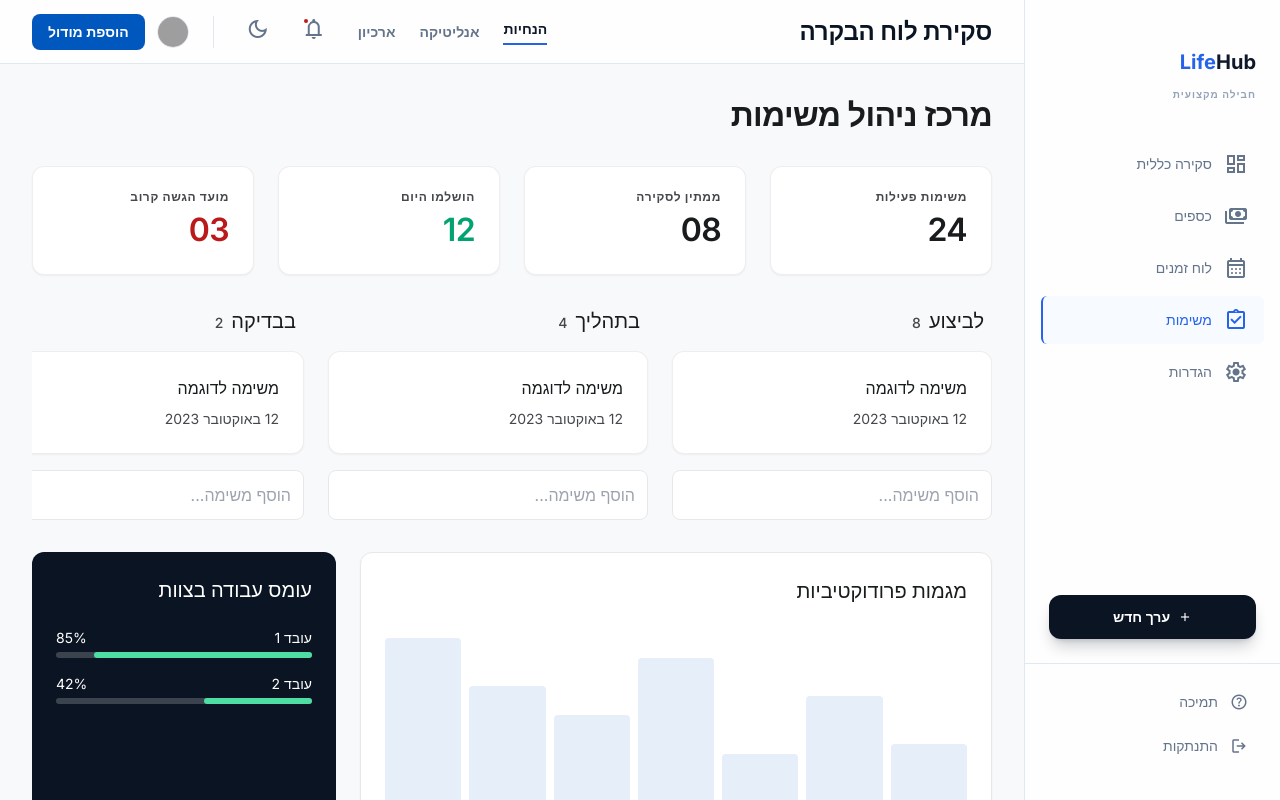
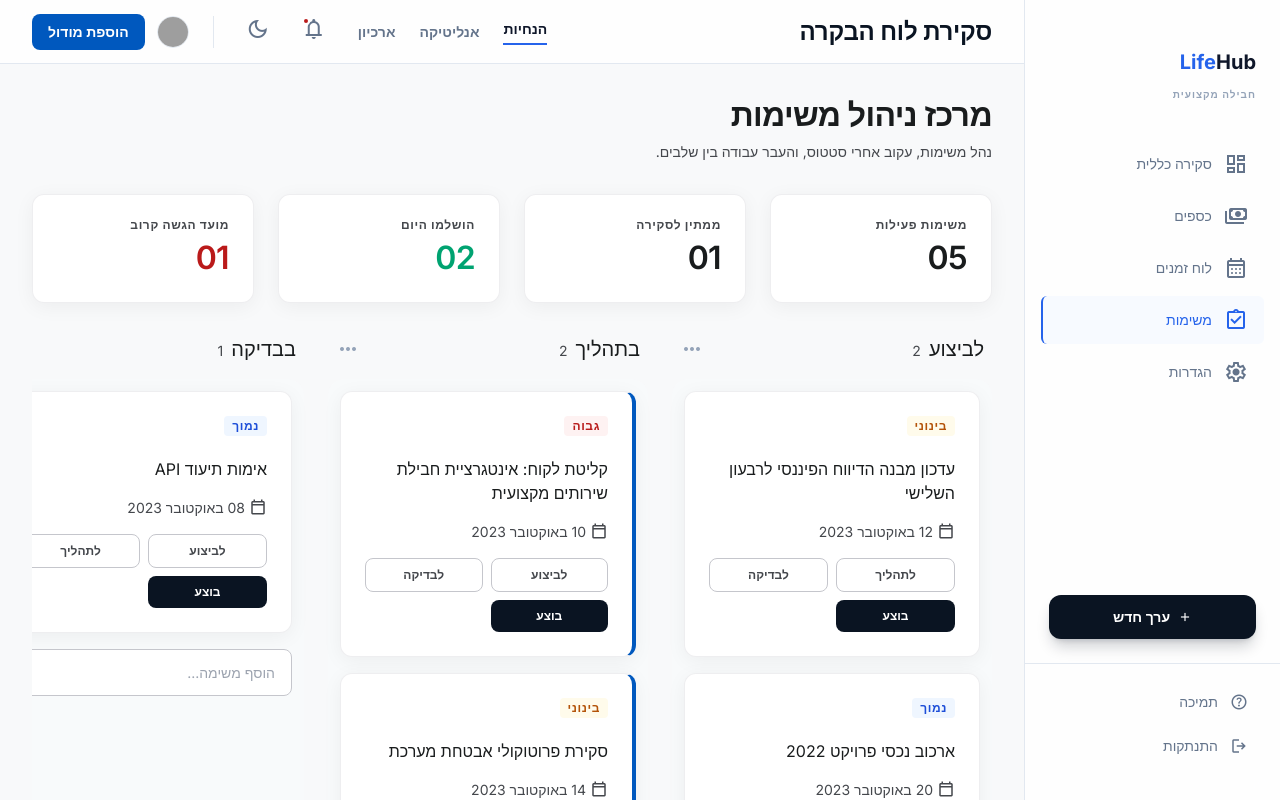
Before and after one commit to YotamA1995/my-life-dashboard, a React (Vite) app: page /tasks in a window 1280 px wide. Shown: the top 800 px of the page. Built offline with nearby package versions, Linux system fonts and the light colour scheme; grey boxes are pictures that could not be loaded.

Commit message:
Implement task management features in TasksPage, including task cards with priority styling, status buttons for task progression, and an add task form. Enhance user experience with task statistics display and improved layout.

```diff
--- a/src/pages/TasksPage.tsx
+++ b/src/pages/TasksPage.tsx
@@ -1,30 +1,173 @@
+import { useState } from "react";
+import type { FormEvent } from "react";
+import { useTasksStore } from "../store/useTasksStore";
+import type { Task, TaskPriority, TaskStatus } from "../store/useTasksStore";
 
+const columns: { title: string; status: TaskStatus }[] = [
+  { title: "לביצוע", status: "todo" },
+  { title: "בתהליך", status: "inProgress" },
+  { title: "בבדיקה", status: "review" },
+  { title: "בוצע", status: "done" },
+];
+
+const priorityStyles: Record<TaskPriority, string> = {
+  low: "bg-blue-50 text-blue-700",
+  medium: "bg-amber-50 text-amber-700",
+  high: "bg-red-50 text-red-700",
+  completed: "bg-tertiary-fixed text-on-tertiary-fixed-variant",
+};
+
+const priorityLabels: Record<TaskPriority, string> = {
+  low: "נמוך",
+  medium: "בינוני",
+  high: "גבוה",
+  completed: "הושלם",
+};
+
+function TaskCard({ task }: { task: Task }) {
+  const { moveTask, deleteTask } = useTasksStore();
+  const isDone = task.status === "done";
+
+  return (
+    <div
+      className={`group rounded-xl border border-outline-variant/30 bg-white p-card-padding shadow-[0px_4px_20px_rgba(0,0,0,0.05)] transition-all duration-300 hover:-translate-y-1 hover:shadow-[0px_10px_30px_rgba(0,0,0,0.08)] ${
+        task.status === "inProgress" ? "border-r-4 border-r-secondary" : ""
+      } ${isDone ? "bg-white/60 opacity-80 grayscale-[0.4]" : ""}`}
+    >
+      <div className="mb-3 flex items-start justify-between">
+        <span className={`rounded px-2 py-1 text-label-caps ${priorityStyles[task.priority]}`}>
+          {priorityLabels[task.priority]}
+        </span>
+
+        <button
+          className="text-slate-300 opacity-0 transition-opacity hover:text-error group-hover:opacity-100"
+          type="button"
+          onClick={() => deleteTask(task.id)}
+          aria-label="מחיקת משימה"
+        >
+          <span className="material-symbols-outlined text-lg">delete</span>
+        </button>
+      </div>
+
+      <h4 className={`mb-4 text-body-md text-on-surface ${isDone ? "line-through" : ""}`}>
+        {task.title}
+      </h4>
+
+      <div className="mb-4 flex items-center text-body-sm text-on-surface-variant">
+        <span className="material-symbols-outlined ml-1 text-[18px]">calendar_today</span>
+        {task.dueDate}
+      </div>
+
+      <div className="grid grid-cols-2 gap-2">
+        {task.status !== "todo" && (
+          <button
+            className="rounded-lg border border-outline-variant px-3 py-2 text-xs font-semibold text-on-surface-variant transition-colors hover:bg-surface-container"
+            type="button"
+            onClick={() => moveTask(task.id, "todo")}
+          >
+            לביצוע
+          </button>
+        )}
+
+        {task.status !== "inProgress" && (
+          <button
+            className="rounded-lg border border-outline-variant px-3 py-2 text-xs font-semibold text-on-surface-variant transition-colors hover:bg-surface-container"
+            type="button"
+            onClick={() => moveTask(task.id, "inProgress")}
+          >
+            לתהליך
+          </button>
+        )}
+
+        {task.status !== "review" && (
+          <button
+            className="rounded-lg border border-outline-variant px-3 py-2 text-xs font-semibold text-on-surface-variant transition-colors hover:bg-surface-container"
+            type="button"
+            onClick={() => moveTask(task.id, "review")}
+          >
+            לבדיקה
+          </button>
+        )}
+
+        {task.status !== "done" && (
+          <button
+            className="rounded-lg bg-primary px-3 py-2 text-xs font-semibold text-white transition-opacity hover:opacity-90"
+            type="button"
+            onClick={() => moveTask(task.id, "done")}
+          >
+            בוצע
+          </button>
+        )}
+      </div>
+    </div>
+  );
+}
+
+function AddTaskForm({ status }: { status: TaskStatus }) {
+  const { addTask } = useTasksStore();
+  const [title, setTitle] = useState("");
+
+  function handleSubmit(event: FormEvent<HTMLFormElement>) {
+    event.preventDefault();
+    addTask(title, status);
+    setTitle("");
+  }
+
+  return (
+    <form className="relative" onSubmit={handleSubmit}>
+      <input
+        value={title}
+        onChange={(event) => setTitle(event.target.value)}
+        placeholder="הוסף משימה..."
+        className="w-full rounded-lg border border-outline-variant bg-white py-3 pr-4 pl-10 text-body-sm outline-none transition-all focus:border-transparent focus:ring-2 focus:ring-secondary"
+      />
+      <button
+        className="absolute left-3 top-1/2 -translate-y-1/2 text-secondary"
+        type="submit"
+        aria-label="הוסף משימה"
+      >
+        <span className="material-symbols-outlined">add</span>
+      </button>
+    </form>
+  );
+}
 
 export default function TasksPage() {
+  const { tasks } = useTasksStore();
+
+  const activeTasks = tasks.filter((task) => task.status !== "done").length;
+  const reviewTasks = tasks.filter((task) => task.status === "review").length;
+  const completedTasks = tasks.filter((task) => task.status === "done").length;
+  const urgentTasks = tasks.filter((task) => task.priority === "high" && task.status !== "done").length;
+
+  const stats = [
+    { label: "משימות פעילות", value: String(activeTasks).padStart(2, "0") },
+    { label: "ממתין לסקירה", value: String(reviewTasks).padStart(2, "0") },
+    { label: "הושלמו היום", value: String(completedTasks).padStart(2, "0"), highlight: true },
+    { label: "מועד הגשה קרוב", value: String(urgentTasks).padStart(2, "0"), danger: true },
+  ];
+
   return (
-    <main className="pt-24 px-8 pb-12 min-h-screen bg-surface text-on-surface">
-      <div className="w-full max-w-[1440px] mx-auto">
-
+    <main className="min-h-screen bg-surface px-8 pt-24 pb-12 text-on-surface">
+      <div className="mx-auto w-full max-w-[1440px]">
         {/* Header */}
-        <section className="mb-8">
-          <h2 className="text-h1 text-on-surface">מרכז ניהול משימות</h2>
+        <section className="mb-8 flex items-end justify-between">
+          <div>
+            <h2 className="text-h1 text-on-surface">מרכז ניהול משימות</h2>
+            <p className="mt-2 text-sm text-on-surface-variant">
+              נהל משימות, עקוב אחרי סטטוס, והעבר עבודה בין שלבים.
+            </p>
+          </div>
         </section>
 
         {/* Stats */}
-        <section className="grid grid-cols-1 md:grid-cols-4 gap-gutter mb-margin">
-          {[
-            { label: "משימות פעילות", value: "24" },
-            { label: "ממתין לסקירה", value: "08" },
-            { label: "הושלמו היום", value: "12", highlight: true },
-            { label: "מועד הגשה קרוב", value: "03", danger: true },
-          ].map((item) => (
+        <section className="mb-margin grid grid-cols-1 gap-gutter md:grid-cols-4">
+          {stats.map((item) => (
             <div
               key={item.label}
-              className="bg-white p-card-padding rounded-xl shadow-sm border border-outline-variant/30"
+              className="rounded-xl border border-outline-variant/30 bg-white p-card-padding shadow-[0px_4px_20px_rgba(0,0,0,0.05)] transition-all duration-300 hover:-translate-y-1 hover:shadow-[0px_10px_30px_rgba(0,0,0,0.08)]"
             >
-              <p className="text-label-caps text-on-surface-variant mb-2">
-                {item.label}
-              </p>
+              <p className="mb-2 text-label-caps text-on-surface-variant">{item.label}</p>
               <h3
                 className={`text-h1 ${
                   item.danger
@@ -41,73 +184,90 @@ export default function TasksPage() {
         </section>
 
         {/* Kanban */}
-        <section className="flex gap-gutter overflow-x-auto pb-8">
-          {[
-            { title: "לביצוע", count: 8 },
-            { title: "בתהליך", count: 4 },
-            { title: "בבדיקה", count: 2 },
-            { title: "בוצע", count: 15 },
-          ].map((col) => (
-            <div key={col.title} className="w-80 flex-shrink-0 flex flex-col gap-4">
-              <div className="flex justify-between items-center px-2">
-                <h3 className="text-h3">
-                  {col.title}
-                  <span className="mr-2 text-sm text-on-surface-variant">
-                    {col.count}
+        <section className="mb-8 flex gap-gutter overflow-x-auto pb-8">
+          {columns.map((column) => {
+            const columnTasks = tasks.filter((task) => task.status === column.status);
+
+            return (
+              <div key={column.status} className="flex w-80 flex-shrink-0 flex-col gap-4">
+                <div className="flex items-center justify-between px-2">
+                  <h3 className="text-h3 text-on-surface">
+                    {column.title}
+                    <span className="mr-2 text-body-sm font-normal text-on-surface-variant">
+                      {columnTasks.length}
+                    </span>
+                  </h3>
+                  <span className="material-symbols-outlined cursor-pointer text-slate-400">
+                    more_horiz
                   </span>
-                </h3>
-              </div>
-
-              <div className="flex flex-col gap-4">
-                <div className="bg-white p-card-padding rounded-xl border border-outline-variant/30 shadow-sm">
-                  <h4 className="text-body-md mb-2">משימה לדוגמה</h4>
-                  <p className="text-body-sm text-on-surface-variant">
-                    12 באוקטובר 2023
-                  </p>
                 </div>
 
-                <input
-                  placeholder="הוסף משימה..."
-                  className="w-full p-3 border rounded-lg"
-                />
+                <div className="flex min-h-[360px] flex-1 flex-col gap-4 rounded-2xl bg-slate-50/60 p-3">
+                  {columnTasks.map((task) => (
+                    <TaskCard key={task.id} task={task} />
+                  ))}
+
+                  {columnTasks.length === 0 && (
+                    <div className="flex min-h-[120px] items-center justify-center rounded-xl border-2 border-dashed border-outline-variant/50 text-sm text-on-surface-variant">
+                      אין משימות בעמודה הזו
+                    </div>
+                  )}
+
+                  <AddTaskForm status={column.status} />
+                </div>
               </div>
-            </div>
-          ))}
+            );
+          })}
         </section>
 
         {/* Bottom Section */}
         <section className="grid grid-cols-12 gap-gutter">
-          <div className="col-span-12 lg:col-span-8 bg-white p-card-padding rounded-xl border shadow-sm">
-            <h3 className="text-h3 mb-6">מגמות פרודוקטיביות</h3>
+          <div className="col-span-12 rounded-xl border bg-white p-card-padding shadow-[0px_4px_20px_rgba(0,0,0,0.05)] lg:col-span-8">
+            <div className="mb-6 flex items-center justify-between">
+              <h3 className="text-h3">מגמות פרודוקטיביות</h3>
+              <div className="flex items-center gap-2">
+                <span className="h-3 w-3 rounded-full bg-secondary" />
+                <span className="text-body-sm text-on-surface-variant">משימות שהושלמו</span>
+              </div>
+            </div>
 
-            <div className="h-48 flex items-end gap-2">
-              {[40, 65, 35, 85, 55, 70, 95].map((h, i) => (
+            <div className="flex h-48 items-end gap-2">
+              {[40, 65, 35, 85, 55, 70, 95].map((height, index) => (
                 <div
-                  key={i}
-                  className="w-full bg-secondary/10 rounded-t"
-                  style={{ height: `${h}%` }}
+                  key={index}
+                  className={`w-full rounded-t transition-all hover:bg-secondary/30 ${
+                    index === 6 ? "bg-secondary" : "bg-secondary/10"
+                  }`}
+                  style={{ height: `${height}%` }}
                 />
               ))}
             </div>
           </div>
 
-          <div className="col-span-12 lg:col-span-4 bg-primary text-white p-card-padding rounded-xl">
-            <h3 className="text-h3 mb-6">עומס עבודה בצוות</h3>
+          <div className="col-span-12 rounded-xl bg-primary p-card-padding text-white lg:col-span-4">
+            <h3 className="mb-6 text-h3">עומס עבודה בצוות</h3>
 
-            {[85, 42].map((v, i) => (
-              <div key={i} className="mb-4">
-                <div className="flex justify-between text-sm mb-1">
-                  <span>עובד {i + 1}</span>
-                  <span>{v}%</span>
+            {[
+              { name: "דוד חן", value: 85 },
+              { name: "ילנה רוסי", value: 42 },
+            ].map((member) => (
+              <div key={member.name} className="mb-6">
+                <div className="mb-1 flex justify-between text-sm">
+                  <span>{member.name}</span>
+                  <span>{member.value}%</span>
                 </div>
-                <div className="w-full bg-white/20 rounded-full h-1.5">
+                <div className="h-1.5 w-full rounded-full bg-white/20">
                   <div
-                    className="bg-tertiary-fixed-dim h-1.5 rounded-full"
-                    style={{ width: `${v}%` }}
+                    className="h-1.5 rounded-full bg-tertiary-fixed-dim"
+                    style={{ width: `${member.value}%` }}
                   />
                 </div>
               </div>
             ))}
+
+            <button className="mt-2 w-full rounded-lg border border-white/20 bg-white/10 py-3 text-body-sm font-semibold transition-all hover:bg-white/20">
+              צפה במפת משאבים
+            </button>
           </div>
         </section>
       </div>
--- /dev/null
+++ b/src/store/useTasksStore.ts
@@ -0,0 +1,149 @@
+
+
+import { useSyncExternalStore } from "react";
+
+export type TaskStatus = "todo" | "inProgress" | "review" | "done";
+
+export type TaskPriority = "low" | "medium" | "high" | "completed";
+
+export type Task = {
+  id: string;
+  title: string;
+  dueDate: string;
+  status: TaskStatus;
+  priority: TaskPriority;
+};
+
+type TasksState = {
+  tasks: Task[];
+};
+
+const initialTasks: Task[] = [
+  {
+    id: "task-1",
+    title: "עדכון מבנה הדיווח הפיננסי לרבעון השלישי",
+    dueDate: "12 באוקטובר 2023",
+    status: "todo",
+    priority: "medium",
+  },
+  {
+    id: "task-2",
+    title: "ארכוב נכסי פרויקט 2022",
+    dueDate: "20 באוקטובר 2023",
+    status: "todo",
+    priority: "low",
+  },
+  {
+    id: "task-3",
+    title: "קליטת לקוח: אינטגרציית חבילת שירותים מקצועית",
+    dueDate: "10 באוקטובר 2023",
+    status: "inProgress",
+    priority: "high",
+  },
+  {
+    id: "task-4",
+    title: "סקירת פרוטוקולי אבטחת מערכת",
+    dueDate: "14 באוקטובר 2023",
+    status: "inProgress",
+    priority: "medium",
+  },
+  {
+    id: "task-5",
+    title: "אימות תיעוד API",
+    dueDate: "08 באוקטובר 2023",
+    status: "review",
+    priority: "low",
+  },
+  {
+    id: "task-6",
+    title: "פגישת סנכרון רבעונית",
+    dueDate: "05 באוקטובר 2023",
+    status: "done",
+    priority: "completed",
+  },
+  {
+    id: "task-7",
+    title: "טיוטת ספר עובדים גרסה 2.1",
+    dueDate: "01 באוקטובר 2023",
+    status: "done",
+    priority: "completed",
+  },
+];
+
+let state: TasksState = {
+  tasks: initialTasks,
+};
+
+const listeners = new Set<() => void>();
+
+function emitChange() {
+  listeners.forEach((listener) => listener());
+}
+
+function subscribe(listener: () => void) {
+  listeners.add(listener);
+  return () => listeners.delete(listener);
+}
+
+function getSnapshot() {
+  return state;
+}
+
+function createTaskId() {
+  return `task-${Date.now()}-${Math.random().toString(16).slice(2)}`;
+}
+
+export function useTasksStore() {
+  const currentState = useSyncExternalStore(subscribe, getSnapshot, getSnapshot);
+
+  return {
+    tasks: currentState.tasks,
+
+    addTask(title: string, status: TaskStatus = "todo") {
+      const cleanTitle = title.trim();
+
+      if (!cleanTitle) return;
+
+      const newTask: Task = {
+        id: createTaskId(),
+        title: cleanTitle,
+        dueDate: "היום",
+        status,
+        priority: "medium",
+      };
+
+      state = {
+        ...state,
+        tasks: [...state.tasks, newTask],
+      };
+
+      emitChange();
+    },
+
+    moveTask(taskId: string, status: TaskStatus) {
+      state = {
+        ...state,
+        tasks: state.tasks.map((task) =>
+          task.id === taskId
+            ? {
+                ...task,
+                status,
+                priority: status === "done" ? "completed" : task.priority,
+              }
+            : task,
+        ),
+      };
+
+      emitChange();
+    },
+
+    deleteTask(taskId: string) {
+      state = {
+        ...state,
+        tasks: state.tasks.filter((task) => task.id !== taskId),
+      };
+
+      emitChange();
+    },
+  };
+}
```
